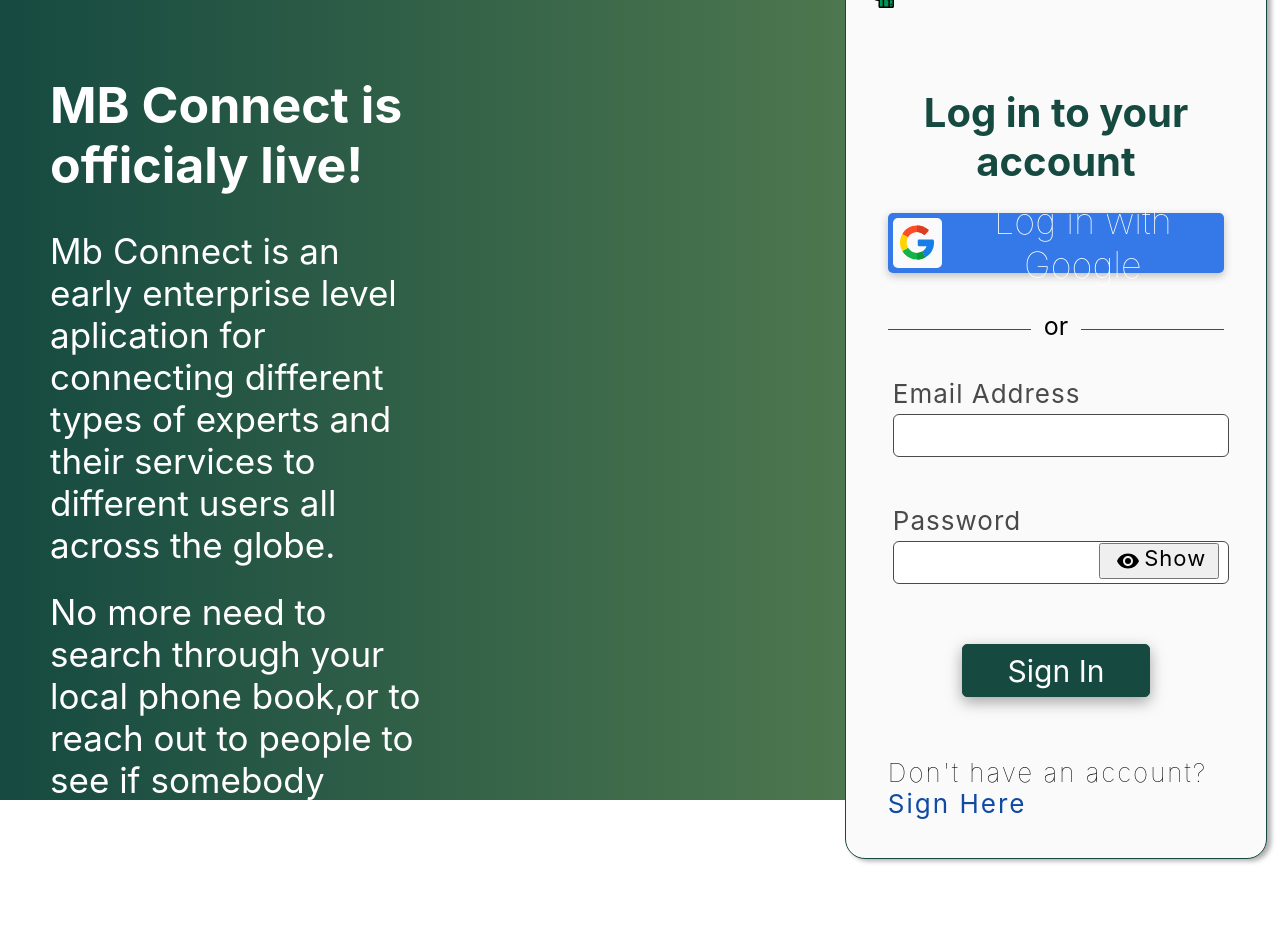
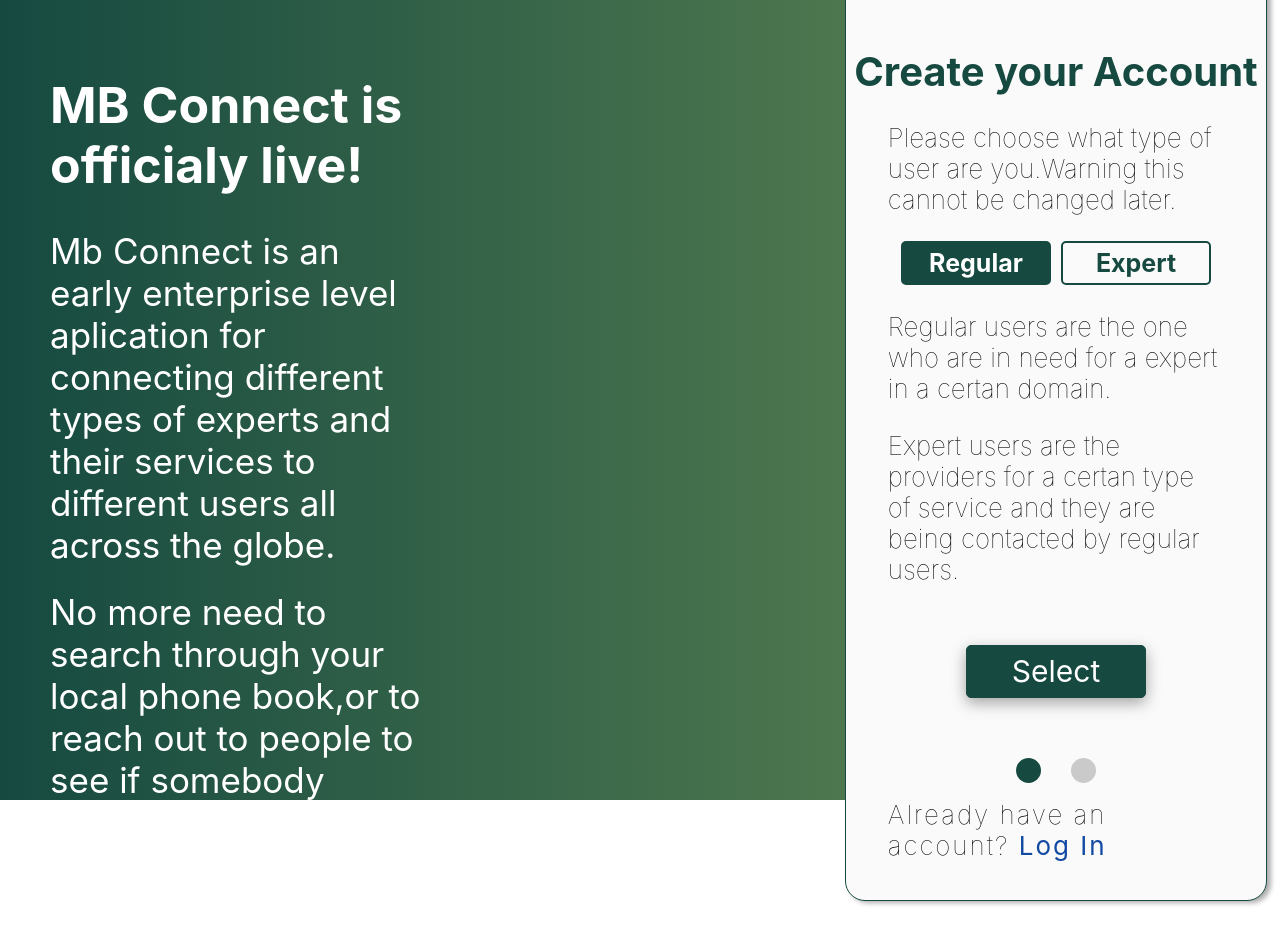
Before and after one commit to Mihailob5017/mb_connect, a React (Create React App) app in the folder client/: page / in a window 1280 px wide. Shown: the top 944 px of the page. Built offline with nearby package versions, Linux system fonts and the light colour scheme.

Commit message:
sign up stage 1 frontend - finished the design and compartmenalized

```diff
--- a/client/src/App.js
+++ b/client/src/App.js
@@ -1,14 +1,19 @@
 import React from 'react';
 import './App.scss';
+
+// React Router Dom
+import { BrowserRouter, Switch, Route } from 'react-router-dom';
 
 // Pages
 import LogIn from './pages/Log_In/log_in.container';
 
 const App = () => {
 	return (
-		<>
-			<LogIn />
-		</>
+		<BrowserRouter>
+			<Switch>
+				<Route path='/' exact component={LogIn} />
+			</Switch>
+		</BrowserRouter>
 	);
 };
 
--- /dev/null
+++ b/client/src/components/green-screen/green-screen.component.js
@@ -0,0 +1,21 @@
+import React from 'react';
+import './green-screen.style.scss';
+const GreenScreen = () => {
+	return (
+		<div className='greenscreen'>
+			<h1>MB Connect is officialy live!</h1>
+			<p>
+				Mb Connect is an early enterprise level aplication for connecting
+				different types of experts and their services to different users all
+				across the globe.
+			</p>
+			<p>
+				No more need to search through your local phone book,or to reach out to
+				people to see if somebody knows somebody else.
+			</p>
+			<p>Whatever you need, you can find it here!</p>
+		</div>
+	);
+};
+
+export default GreenScreen;
--- /dev/null
+++ b/client/src/components/green-screen/green-screen.style.scss
@@ -0,0 +1,20 @@
+.greenscreen {
+	width: 66%;
+	height: 100%;
+	background: linear-gradient(to right, #164a41, #4d774e);
+	padding: 50px;
+	* {
+		color: white;
+		width: 50%;
+		margin-top: 25px;
+	}
+	h1 {
+		font-size: 50px;
+		margin-bottom: 35px;
+	}
+	p {
+		font-size: 35px;
+
+		width: 50%;
+	}
+}
--- /dev/null
+++ b/client/src/components/stage-counter/stage-counter.component.js
@@ -0,0 +1,12 @@
+import React from 'react';
+import './stage-counter.style.scss';
+const StageCounter = ({ stage }) => {
+	return (
+		<div className='stage-count-wrapper'>
+			<div className={`stage ${stage === 1 && 'active-stage'}`}></div>
+			<div className={`stage ${stage === 2 && 'active-stage'}`}></div>
+		</div>
+	);
+};
+
+export default StageCounter;
--- /dev/null
+++ b/client/src/components/stage-counter/stage-counter.style.scss
@@ -0,0 +1,18 @@
+.stage-count-wrapper {
+	margin: 1em auto;
+	width: 80%;
+	display: flex;
+	flex-direction: row;
+	justify-content: center;
+	.stage {
+		margin: 0 15px;
+		width: 25px;
+		height: 25px;
+		background: #cacaca;
+		border: none;
+		border-radius: 50%;
+	}
+	.active-stage {
+		background: #164a41;
+	}
+}
--- a/client/src/pages/Log_In/log_in.js
+++ b/client/src/pages/Log_In/log_in.js
@@ -8,30 +8,30 @@ import CardComponent from '../../components/card/card.component';
 import InputComponent from '../../components/input/input.component';
 import Button from '../../components/button/button.component';
 import CardHeaderComponent from '../../components/card/card-header/card-header.component';
+import GreenScreen from '../../components/green-screen/green-screen.component';
+import StageCounter from '../../components/stage-counter/stage-counter.component';
 
 const LogIn = () => {
+	// State
+	const [isLogIn, setLogIn] = useState(false);
+	// Log in State
 	const [email, setEmail] = useState('');
 	const [password, setPassword] = useState('');
+	// Sign up State
+	const [isRegularUser, setRegularUser] = useState(true);
+
+	// Function Handlers
+	const handleLogin = () => setLogIn(!isLogIn);
 	return (
 		<div className='log-in-container'>
-			<div className='log-in-greenscreen'>
-				<h1>MB Connect is officialy live!</h1>
-				<p>
-					Mb Connect is an early enterprise level aplication for connecting
-					different types of experts and their services to different users all
-					across the globe.
-				</p>
-				<p>
-					No more need to search through your local phone book,or to reach out
-					to people to see if somebody knows somebody else.
-				</p>
-				<p>Whatever you need, you can find it here!</p>
-			</div>
+			<GreenScreen />
 			{/* Will be replaced by individual components*/}
 			<div className='log-in-card-container'>
 				{/* Header Component */}
 				<CardComponent customClass='log-in-card'>
 					<CardHeaderComponent />
+					{isLogIn ? (
+						<>
 							<h1 className='log-in-head'>Log in to your account</h1>
 							{/* Google Button Component */}
 							<button className='google-button-wrapper'>
@@ -65,9 +65,51 @@ const LogIn = () => {
 
 							{/* Sign In Button */}
 							<Button type='primary'>Sign In</Button>
+						</>
+					) : (
+						<>
+							<h1 className='log-in-head'>Create your Account</h1>
+							<p className='log-in-text'>
+								Please choose what type of user are you.Warning this cannot be
+								changed later.
+							</p>
+							<div className='button-switch-container'>
+								<button
+									className={`button-switch ${isRegularUser && 'selected-btn'}`}
+									onClick={() => setRegularUser(true)}
+								>
+									Regular
+								</button>
+								<button
+									className={`button-switch ${
+										isRegularUser === false && 'selected-btn'
+									}`}
+									onClick={() => setRegularUser(false)}
+								>
+									Expert
+								</button>
+							</div>
+							<p className='log-in-text'>
+								Regular users are the one who are in need for a expert in a
+								certan domain.
+							</p>
+							<p className='log-in-text'>
+								Expert users are the providers for a certan type of service and
+								they are being contacted by regular users.
+							</p>
+							{/* Proceed Step */}
+							<Button type='primary'>Select</Button>
+							<StageCounter stage={1} />
+						</>
+					)}
+
 					{/* Url Message */}
 					<p className='switch-message'>
-						Don't have an account? <label>Sign Here</label>
+						{isLogIn ? `Don't have an account? ` : `Already have an account? `}
+
+						<label onClick={handleLogin}>
+							{isLogIn ? `Sign Up` : `Log In`}
+						</label>
 					</p>
 				</CardComponent>
 			</div>
--- a/client/src/pages/Log_In/log_in.style.scss
+++ b/client/src/pages/Log_In/log_in.style.scss
@@ -1,3 +1,4 @@
+// Log In Components
 .log-in-container {
 	width: 100%;
 	height: 100vh;
@@ -5,27 +6,6 @@
 	flex-direction: row;
 	align-items: center;
 }
-.log-in-greenscreen {
-	width: 66%;
-	height: 100%;
-	background: linear-gradient(to right, #164a41, #4d774e);
-	padding: 50px;
-	* {
-		color: white;
-		width: 50%;
-		margin-top: 25px;
-	}
-	h1 {
-		font-size: 50px;
-		margin-bottom: 35px;
-	}
-	p {
-		font-size: 35px;
-
-		width: 50%;
-	}
-}
-
 .log-in-card-container {
 	width: 33%;
 	display: flex;
@@ -43,6 +23,7 @@
 	color: #164a41;
 	margin-top: 2em;
 }
+
 // Google Button Component
 .google-button-wrapper {
 	cursor: pointer;
@@ -79,7 +60,6 @@
 		color: white;
 	}
 }
-// Input Components
 .or-wrapper {
 	width: 80%;
 	margin: auto;
@@ -92,6 +72,38 @@
 		padding: 0 0.5em;
 		transform: translateY(40%);
 	}
+}
+// Sign Up Stage 1 Components
+.button-switch-container {
+	margin: 1em auto;
+	width: 80%;
+	display: flex;
+	flex-direction: row;
+	justify-content: center;
+	.button-switch {
+		font-size: 25px;
+		margin: 0 5px;
+		border-radius: 5px;
+		border: 2px solid #164a41;
+		color: #164a41;
+		font-weight: bold;
+		background: #fafafa;
+		padding: 5px 0;
+		width: 150px;
+		cursor: pointer;
+	}
+	.selected-btn {
+		background: #164a41;
+		color: white;
+	}
+}
+
+.log-in-text {
+	display: block;
+	width: 80%;
+	margin: 1em auto;
+	font-weight: lighter;
+	font-size: 26px;
 }
 
 .switch-message {
```
Lines whose indentation alone changed are shown as unchanged.
